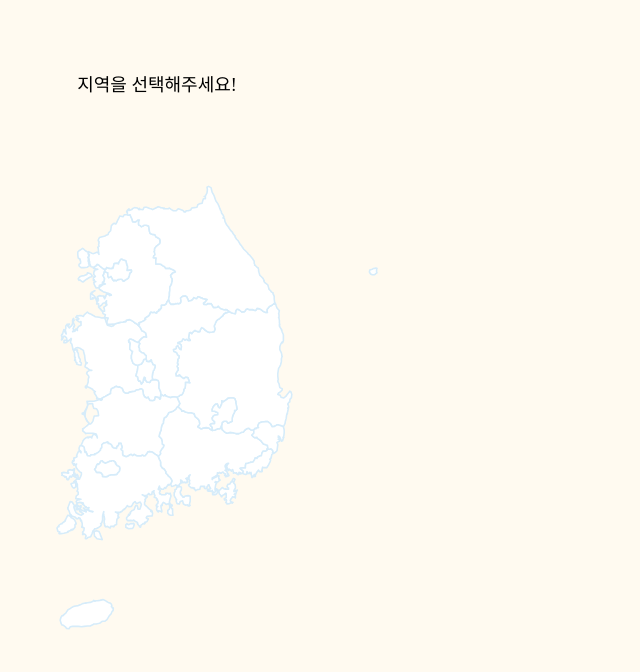
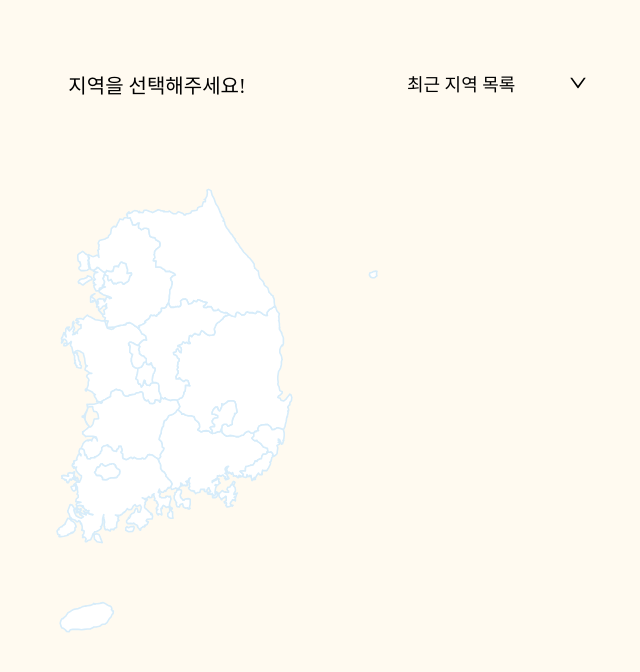
Before and after one commit to sejung1997/lunch, a React (Create React App) app: page / in a window 1280 px wide. Shown: the top 672 px of the page, without its empty margins (483-1123 px from the left). Built offline with nearby package versions, Linux system fonts and the light colour scheme.

Commit message:
0426/button style 변경, regionhistory 추가

```diff
--- a/package.json
+++ b/package.json
@@ -3,6 +3,7 @@
   "version": "0.1.0",
   "private": true,
   "dependencies": {
+    "@ant-design/icons": "^5.0.1",
     "@emotion/react": "^11.10.6",
     "@emotion/styled": "^11.10.6",
     "@mui/icons-material": "^5.11.11",
@@ -10,6 +11,7 @@
     "@testing-library/jest-dom": "^5.16.5",
     "@testing-library/react": "^13.4.0",
     "@testing-library/user-event": "^13.5.0",
+    "antd": "^5.4.5",
     "axios": "^1.3.4",
     "framer-motion": "^10.6.0",
     "gsap": "^3.11.5",
--- a/src/App.tsx
+++ b/src/App.tsx
@@ -1,13 +1,15 @@
 import "./App.css";
 import React from "react";
 import styled from "@emotion/styled";
-import Reset from "./commons/globalStyles";
+import Reset from "./commons/GlobalStyles";
 import { Global } from "@emotion/react";
 // import SearchInput from "./components/searchInput";
 import SvgMap from "./components/maps/Maps.container";
 import { RegionInputs } from "./types/type";
-import { stepState } from "./data/atoms";
-import Roller from "./components/main";
+import { stepState } from "./data/Atoms";
+import Roller from "./components/Main";
+import RegionHistory from "./components/RegionHIstory";
+
 import { useRecoilState } from "recoil";
 
 const Container = styled.div`
@@ -31,16 +33,26 @@ const MapContainer = styled.div`
   display: flex;
   flex-direction: column;
   align-items: center;
+  position: relative;
+
   justify-content: center;
 `;
 const RegionTitle = styled.div`
-  font-size: 18px;
+  font-size: 20px;
   margin-bottom: 30px;
+
+
+
+
+
+
+
 `;
 const SelectRegion = () => {
   return (
     <MapContainer>
       <RegionTitle>지역을 선택해주세요!</RegionTitle>
+      <RegionHistory/>
 
       <SvgMap />
     </MapContainer>
@@ -49,7 +61,7 @@ const SelectRegion = () => {
 
 const App = () => {
   const [step, setStep] = useRecoilState(stepState);
-  console.log(step, "step");
+
   const Contents = React.useMemo(() => {
     switch (step) {
       case 0: {
--- a/src/commons/smallButton.tsx
+++ b/src/commons/smallButton.tsx
@@ -1,16 +1,24 @@
 import styled from "@emotion/styled";
 import React from "react";
+import {Button} from "antd"
 import { ButtonName } from "../types/type";
 
-const AddButton = styled.button`
-  padding: 10px 20px;
+const AddButton = styled(Button)`
+  padding: 0 20px;
   display: flex;
   align-items: center;
+  height: 40px;
+  margin-right: 10px;
   /* height: 30px; */
   z-index: 101;
   margin-top: 50px;
   font-size: 18px;
+  span {
+    text-align: center;
+    line-height: 40px;
+  }
 `;
+
 type SmallButtonProps = {
   contents: string;
   onClick: () => void;
--- /dev/null
+++ b/src/components/RegionHIstory.tsx
@@ -0,0 +1,70 @@
+
+import React from "react";
+
+import styled from "@emotion/styled";
+import {UpOutlined, DownOutlined,DeleteOutlined} from   '@ant-design/icons';
+
+
+
+const Title = styled.div`
+    display:flex;
+    justify-content: space-between;
+    width: 180px;
+
+    :hover {
+        cursor: pointer;
+    }
+`
+const List = styled.ul`
+width: 180px;
+font-size: 14px;
+    li {
+        margin-top: 10px;
+
+
+
+    }
+
+`
+
+
+const Conatainer = styled.div`
+    position: absolute;
+    right: -180px;
+    top: 0;
+    z-index: 100;
+    display: flex;
+
+    flex-direction: column;
+`
+
+const ListToggle = styled.div`
+`
+
+
+
+const RegionHistory = () => {
+    const [isListShow, setIsListShow] = React.useState(false)
+    const [regionList, setRegionList] = React.useState([])
+    React.useEffect(() => {
+        setRegionList( JSON.parse(localStorage.getItem('regionHistory') || "[]"))
+    },[])
+    const onClickToggle = () => {
+        setIsListShow((prev) => !prev)
+    }
+    return (
+        <Conatainer>
+            <Title onClick={onClickToggle}>최근 지역 목록
+    {isListShow? <UpOutlined />: <DownOutlined />}
+            </Title>
+            <List>
+            {isListShow &&regionList?.map((el:string) =>
+                <li >{el} <DeleteOutlined /></li>
+            )}
+            </List>
+
+
+        </Conatainer>
+    )
+}
+export default RegionHistory
--- a/src/components/mapContainer.tsx
+++ b/src/components/mapContainer.tsx
@@ -2,10 +2,10 @@ import styled from "@emotion/styled";
 import produce from "immer";
 import { add, drop } from "lodash";
 import React from "react";
-import { SmallButton } from "../commons/smallButton";
+import { SmallButton } from "../commons/SmallButton";
 import { optionType } from "../types/type";
 import { useRecoilState } from "recoil";
-import { regionState } from "../data/atoms";
+import { regionState } from "../data/Atoms";
 export const Map = styled.div`
   width: 100%;
   height: 390px;
@@ -214,9 +214,9 @@ const MapContainer = ({
           {
             title: "지도로 확인하기",
             link: {
-              mobileWebUrl: "https://developers.kakao.com",
+              // mobileWebUrl: "https://developers.kakao.com",
               // webUrl: `https://map.kakao.com/link/to/${address.name},${addres js.x},${address.y}`,
-              webUrl: "https://developers.kakao.com",
+              // webUrl: "https://developers.kakao.com",
             },
           },
         ],
--- a/src/components/maps/Maps.container.tsx
+++ b/src/components/maps/Maps.container.tsx
@@ -1,16 +1,16 @@
 import MapsUI from "./Maps.presenter";
 import gsap from "gsap/dist/gsap";
 import { useRecoilState } from "recoil";
-import { stepState, regionState } from "../../data/atoms";
+import { stepState, regionState } from "../../data/Atoms";
 import { RegionInputs } from "../../types/type";
-import ChungBook from "./mapsSource/chungBook";
-import ChungNam from "./mapsSource/chungNam";
-import GangOne from "./mapsSource/gangOne";
-import GyoungBook from "./mapsSource/gyoungBook";
-import Gyoungki from "./mapsSource/gyoungki";
-import GyoungNam from "./mapsSource/gyoungNam";
-import JeonBook from "./mapsSource/jeonBook";
-import JeonNam from "./mapsSource/jeonNam";
+import ChungBook from "./mapsSource/ChungBook";
+import ChungNam from "./mapsSource/ChungNam";
+import GangOne from "./mapsSource/GangOne";
+import GyoungBook from "./mapsSource/GyoungBook";
+import Gyoungki from "./mapsSource/Gyoungki";
+import GyoungNam from "./mapsSource/GyoungNam";
+import JeonBook from "./mapsSource/JeonBook";
+import JeonNam from "./mapsSource/JeonNam";
 import React from "react";
 
 type SvgMapProps = {
@@ -40,6 +40,11 @@ const REGION_COORDINATES: RegionCoordinates = {
   광주광역시: [35.126033, 126.831302, -1],
   세종특별자치시: [36.5040736, 127.2494855, -1],
 };
+const pushLocalStorage = (newItem: string) => {
+  const temp= JSON.parse(localStorage.getItem('regionHistory') || "[]")
+  temp.push(newItem)
+  localStorage.setItem('regionHistory', JSON.stringify(temp))
+}
 export default function SvgMap() {
   const [step, setStep] = useRecoilState(stepState);
   const [region, setRegion] = useRecoilState(regionState);
@@ -87,7 +92,10 @@ export default function SvgMap() {
       name: event.target.id,
       level: 10,
     });
-    setTimeout(() => setStep(1), 300);
+    setTimeout(() => {
+      pushLocalStorage(event.target.id)
+      setStep(1)
+    }, 300);
   };
   console.log(region, "region");
 
@@ -107,8 +115,10 @@ export default function SvgMap() {
   };
   const selectCity = (value: string) => {
     console.log(region, value, "region");
+    pushLocalStorage(citiesRefCache.current  + value)
     setRegion({ ...region, name: value, level: 8 });
     setStep(1);
+
   };
   const onMouseEnter = (event: any) => {
     console.log(event, "mouseover");
--- a/src/components/searchInput.tsx
+++ b/src/components/searchInput.tsx
@@ -3,7 +3,7 @@ import produce from "immer";
 import styled from "@emotion/styled";
 import axios from "axios";
 import { debounce } from "lodash";
-import * as S from "./searchInput.style";
+import * as S from "./SearchInput.style";
 import { optionType } from "../types/type";
 
 interface SearchAddressResult {
```
Also changed, not shown: src/components/main.tsx (+6 -6 lines), 1 other file (tests, documents, lock files or other folders).
